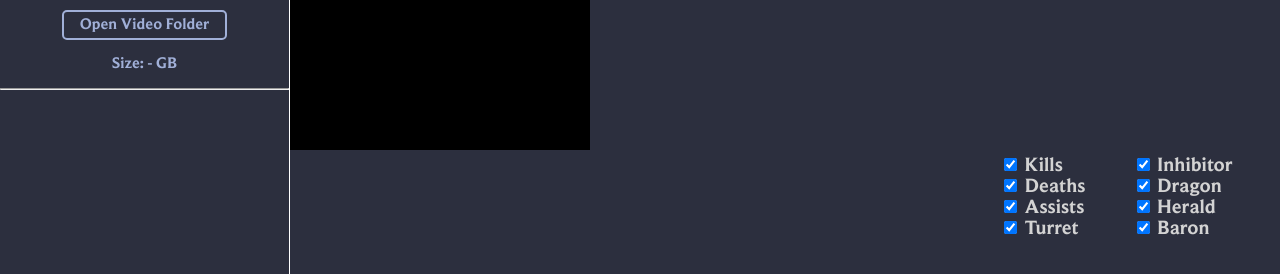
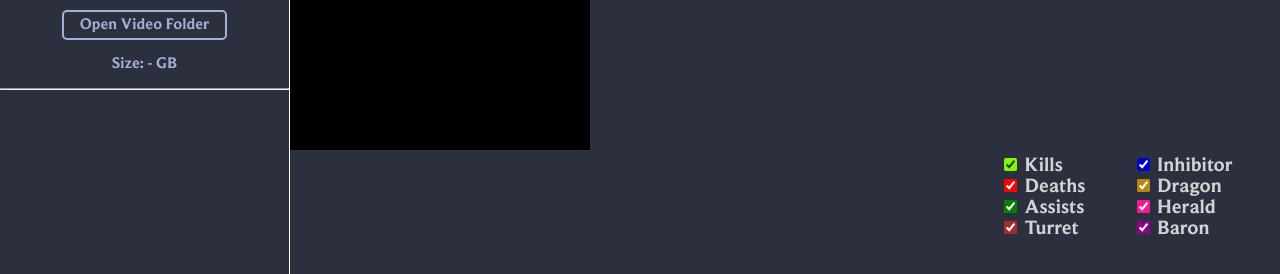
Before and after one commit to FFFFFFFXXXXXXX/league_record, a plain HTML site: page src-web/index.html in a window 1280 px wide. Shown: the top 274 px of the page. Drawn offline with Linux system fonts and the light colour scheme.

Commit message:
add checkbox accent-colors

```diff
--- a/src-web/index.html
+++ b/src-web/index.html
@@ -28,29 +28,29 @@
             <div id="description-name"></div>
             <div id="description-content"></div>
             <div class="marker-list">
-                <input type="checkbox" id="kill" name="kill" checked>
+                <input type="checkbox" id="kill" checked>
                 <label for="kill"> Kills </label>
                 <br>
-                <input type="checkbox" id="death" name="death" checked>
+                <input type="checkbox" id="death" checked>
                 <label for="death"> Deaths </label>
                 <br>
-                <input type="checkbox" id="assist" name="assist" checked>
+                <input type="checkbox" id="assist" checked>
                 <label for="assist"> Assists </label>
                 <br>
-                <input type="checkbox" id="turret" name="turret" checked>
+                <input type="checkbox" id="turret" checked>
                 <label for="turret"> Turret </label>
             </div>
             <div class="marker-list">
-                <input type="checkbox" id="inhibitor" name="inhibitor" checked>
+                <input type="checkbox" id="inhibitor" checked>
                 <label for="inhibitor"> Inhibitor </label>
                 <br>
-                <input type="checkbox" id="dragon" name="dragon" checked>
+                <input type="checkbox" id="dragon" checked>
                 <label for="dragon"> Dragon </label>
                 <br>
-                <input type="checkbox" id="herald" name="herald" checked>
+                <input type="checkbox" id="herald" checked>
                 <label for="herald"> Herald </label>
                 <br>
-                <input type="checkbox" id="baron" name="baron" checked>
+                <input type="checkbox" id="baron" checked>
                 <label for="baron"> Baron </label>
             </div>
         </div>
--- a/src-web/style.css
+++ b/src-web/style.css
@@ -135,11 +135,11 @@ hr {
 }
 
 .kill {
-    background-color: green !important;
+    background-color: lawngreen !important;
 }
 
 .assist {
-    background-color: lawngreen !important;
+    background-color: green !important;
 }
 
 .death {
@@ -165,3 +165,36 @@ hr {
 .baron {
     background-color: darkmagenta !important;
 }
+
+/* CHECKBOX LABELS */
+#kill {
+    accent-color: lawngreen;
+}
+
+#assist {
+    accent-color: green;
+}
+
+#death {
+    accent-color: red;
+}
+
+#turret {
+    accent-color: brown;
+}
+
+#inhibitor {
+    accent-color: mediumblue;
+}
+
+#dragon {
+    accent-color: darkgoldenrod;
+}
+
+#herald {
+    accent-color: deeppink;
+}
+
+#baron {
+    accent-color: darkmagenta;
+}
```
